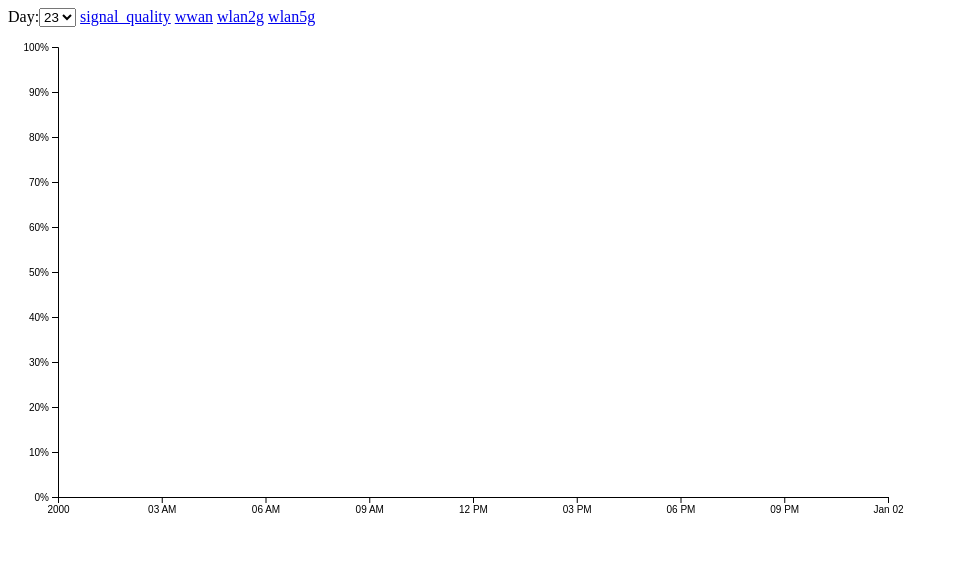
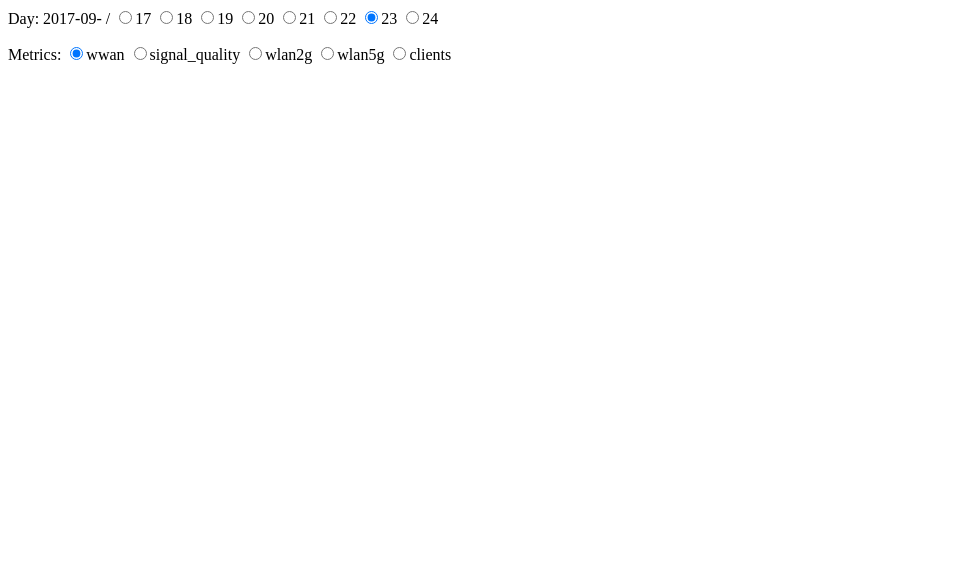
Before and after one commit to hkwi/sacm_cfjs2017, a plain HTML site: page index.html in a window 1280 px wide. Shown: the whole page, without its empty margins (0-958 px from the left). Drawn offline with Linux system fonts and the light colour scheme.

Commit message:
radio select

```diff
--- a/index.html
+++ b/index.html
@@ -1,20 +1,23 @@
-<div>
-Day:<select id="day" onchange="refresh()">
-<option value="17">17</option>
-<option value="18">18</option>
-<option value="19">19</option>
-<option value="20">20</option>
-<option value="21">21</option>
-<option value="22">22</option>
-<option value="23" selected>23</option>
-<option value="24">24</option>
-</select>
+<form name="day" onchange="refresh()">
+Day: 2017-09- /
+<input type="radio" name="field" value="17">17</input>
+<input type="radio" name="field" value="18">18</input>
+<input type="radio" name="field" value="19">19</input>
+<input type="radio" name="field" value="20">20</input>
+<input type="radio" name="field" value="21">21</input>
+<input type="radio" name="field" value="22">22</input>
+<input type="radio" name="field" value="23" checked>23</input>
+<input type="radio" name="field" value="24">24</input>
+</form>
 
-<a href="#" onclick="set_metrics('signal_quality')">signal_quality</a>
-<a href="#" onclick="set_metrics('wwan')">wwan</a>
-<a href="#" onclick="set_metrics('wlan2g')">wlan2g</a>
-<a href="#" onclick="set_metrics('wlan5g')">wlan5g</a>
-</div>
+<form name="metrics" onchange="refresh()">
+Metrics:
+<input type="radio" name="field" value="wwan" checked>wwan</input>
+<input type="radio" name="field" value="signal_quality">signal_quality</input>
+<input type="radio" name="field" value="wlan2g">wlan2g</input>
+<input type="radio" name="field" value="wlan5g">wlan5g</input>
+<input type="radio" name="field" value="clients">clients</input>
+</form>
 
 <style>
 .line {
@@ -54,19 +57,13 @@ var axis_x = g.append("g")
 	.attr("transform", "translate(0," + height + ")")
 	.call(d3.axisBottom(x));
 
-var axis_y = g.append("g")
+var axis_y = g.append("g");@p:
 	.attr("class", "axis axis--y")
 	.call(d3.axisLeft(y).ticks(10, "%"));
 
-var metrics = "signal_quality";
-
-function set_metrics(op){
-	metrics = op;
-	refresh();
-}
-
 function refresh(){
-	var day = parseInt(document.getElementById("day").value);
+	var day = parseInt(document.day.field.value);
+	var metrics = document.metrics.field.value;
 
 	var filename = "cfjs2017_2017-09-"+("00"+day).slice(-2)+".json";
 
@@ -101,6 +98,15 @@ function refresh(){
 					if(o[k]["wlan_air_time_occupancy"] && o[k]["wlan_air_time_occupancy"]["5g"]
 							&& o[k]["wlan_air_time_occupancy"]["5g"]["other"]){
 						d[k] = o[k]["wlan_air_time_occupancy"]["5g"]["other"] / 100.0;
+					}
+				}else if(metrics == "clients"){
+					if(o[k]["wlan_client_count"]){
+						d[k] = 0;
+						for(hz in o[k]["wlan_client_count"]){
+							for(ssid in o[k]["wlan_client_count"][hz]){
+								d[k] += o[k]["wlan_client_count"][hz][ssid];
+							}
+						}
 					}
 				}
 			});
```
